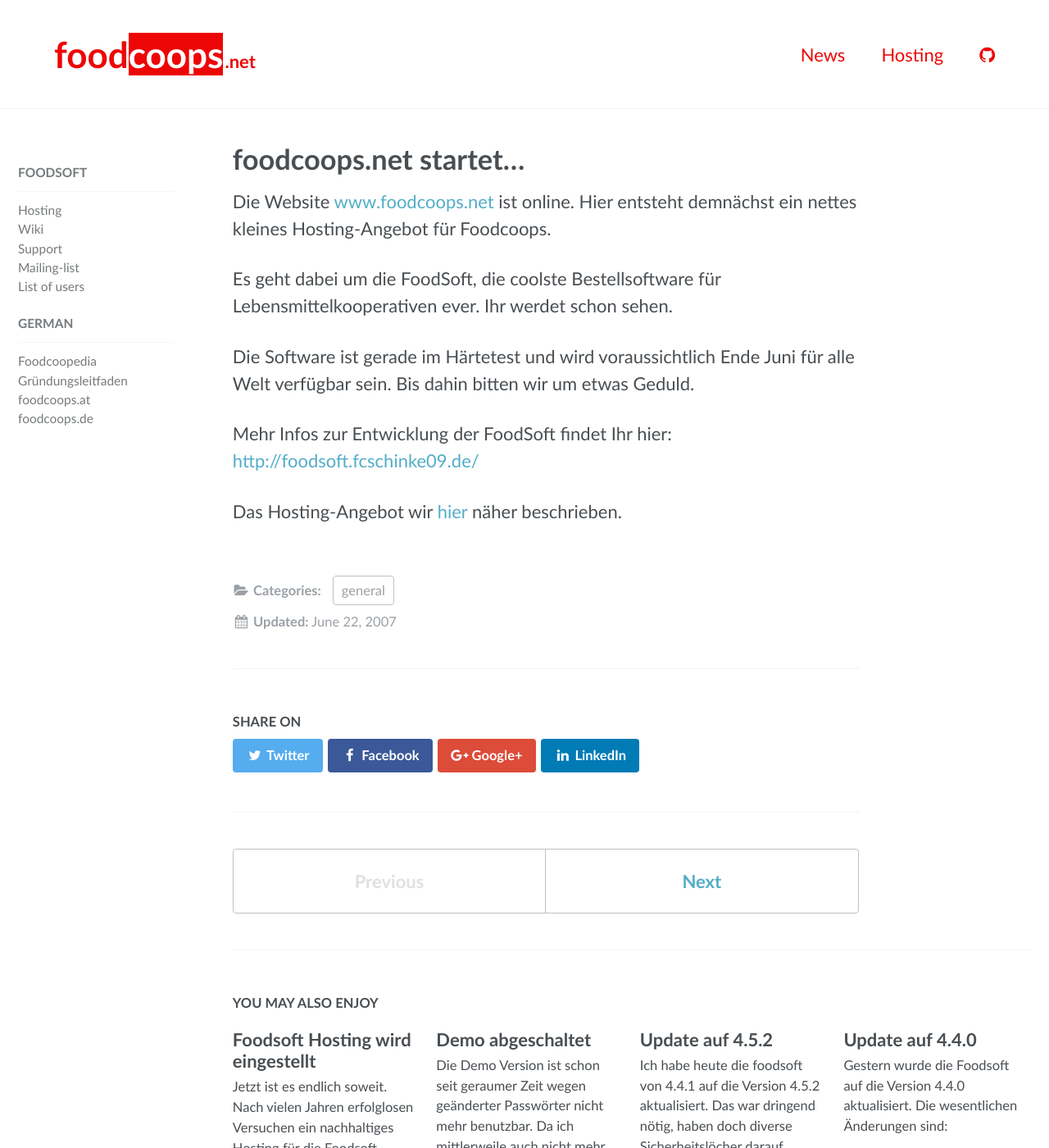
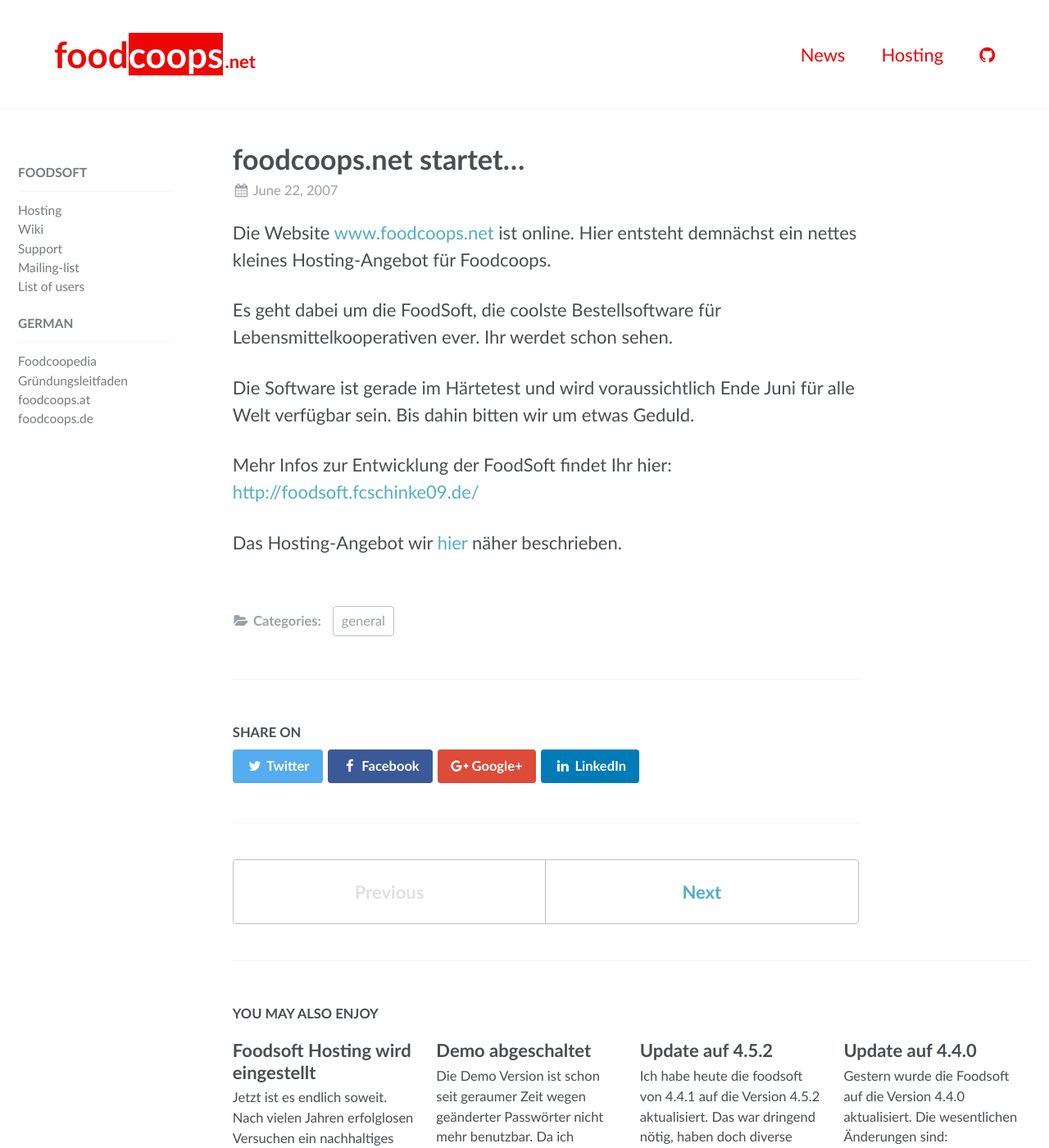
Before and after one commit to foodcoops/foodcoops.github.io, a Jekyll site: the page built from _posts/2007-06-22-foodsoft-portal-startet.md, in a window 1280 px wide and 1400 px high. Shown: the whole window at 82% size. Built offline with Jekyll 4.4.1, drawn with Linux system fonts in a browser that asks for light colours; some of the changed text lies outside the part shown.

Commit message:
Add date to post

```diff
--- a/_includes/archive-single.html
+++ b/_includes/archive-single.html
@@ -34,5 +34,8 @@
       <p class="page__meta"><i class="fa fa-clock-o" aria-hidden="true"></i> {% include read-time.html %}</p>
     {% endif %}
     {% if post.excerpt %}<p class="archive__item-excerpt" itemprop="description">{{ post.excerpt | markdownify | strip_html | truncate: 160 }}</p>{% endif %}
+    {% if post.date %}
+      <p class="page__meta"><i class="fa fa-fw fa-calendar" aria-hidden="true"></i> <time datetime="{{ page.date | date: "%Y-%m-%d" }}">{{ post.date | date: "%B %d, %Y" }}</time></p>
+    {% endif %}
   </article>
 </div>
--- a/_layouts/single.html
+++ b/_layouts/single.html
@@ -30,6 +30,9 @@
           {% if page.read_time %}
             <p class="page__meta"><i class="fa fa-clock-o" aria-hidden="true"></i> {% include read-time.html %}</p>
           {% endif %}
+          {% if page.date %}
+            <p class="page__meta"><i class="fa fa-fw fa-calendar" aria-hidden="true"></i> <time datetime="{{ page.date | date: "%Y-%m-%d" }}">{{ page.date | date: "%B %d, %Y" }}</time></p>
+          {% endif %}
         </header>
       {% endunless %}
 
@@ -45,8 +48,10 @@
         {% include page__taxonomy.html %}
         {% if page.last_modified_at %}
           <p class="page__date"><strong><i class="fa fa-fw fa-calendar" aria-hidden="true"></i> {{ site.data.ui-text[site.locale].date_label | default: "Updated:" }}</strong> <time datetime="{{ page.last_modified_at | date: "%Y-%m-%d" }}">{{ page.last_modified_at | date: "%B %d, %Y" }}</time></p>
-        {% elsif page.date %}
-          <p class="page__date"><strong><i class="fa fa-fw fa-calendar" aria-hidden="true"></i> {{ site.data.ui-text[site.locale].date_label | default: "Updated:" }}</strong> <time datetime="{{ page.date | date_to_xmlschema }}">{{ page.date | date: "%B %d, %Y" }}</time></p>
+        {% comment %}
+          {% elsif page.date %}
+            <p class="page__date"><strong><i class="fa fa-fw fa-calendar" aria-hidden="true"></i> {{ site.data.ui-text[site.locale].date_label | default: "Updated:" }}</strong> <time datetime="{{ page.date | date_to_xmlschema }}">{{ page.date | date: "%B %d, %Y" }}</time></p>
+        {% endcomment %}
         {% endif %}
       </footer>
 
--- a/assets/css/main.scss
+++ b/assets/css/main.scss
@@ -75,6 +75,11 @@
   margin: 0 3em;
 }
 
+// archive single add date
+.archive__item .archive__item-excerpt {
+  margin-bottom: 0;
+}
+
 // slightly cleaner footer
 .page__footer-follow {
   float: left;
--- a/index.html
+++ b/index.html
@@ -27,7 +27,7 @@
       {% include archive-single.html %}
     {% endif %}
 
-    <a href="/news" class="btn btn--inverse">More news</a>
+    <a href="/news" class="btn btn--inverse" style="margin-top: 3ex">More news</a>
   </div>
 
   <div class="homepage-cell-2">
```
